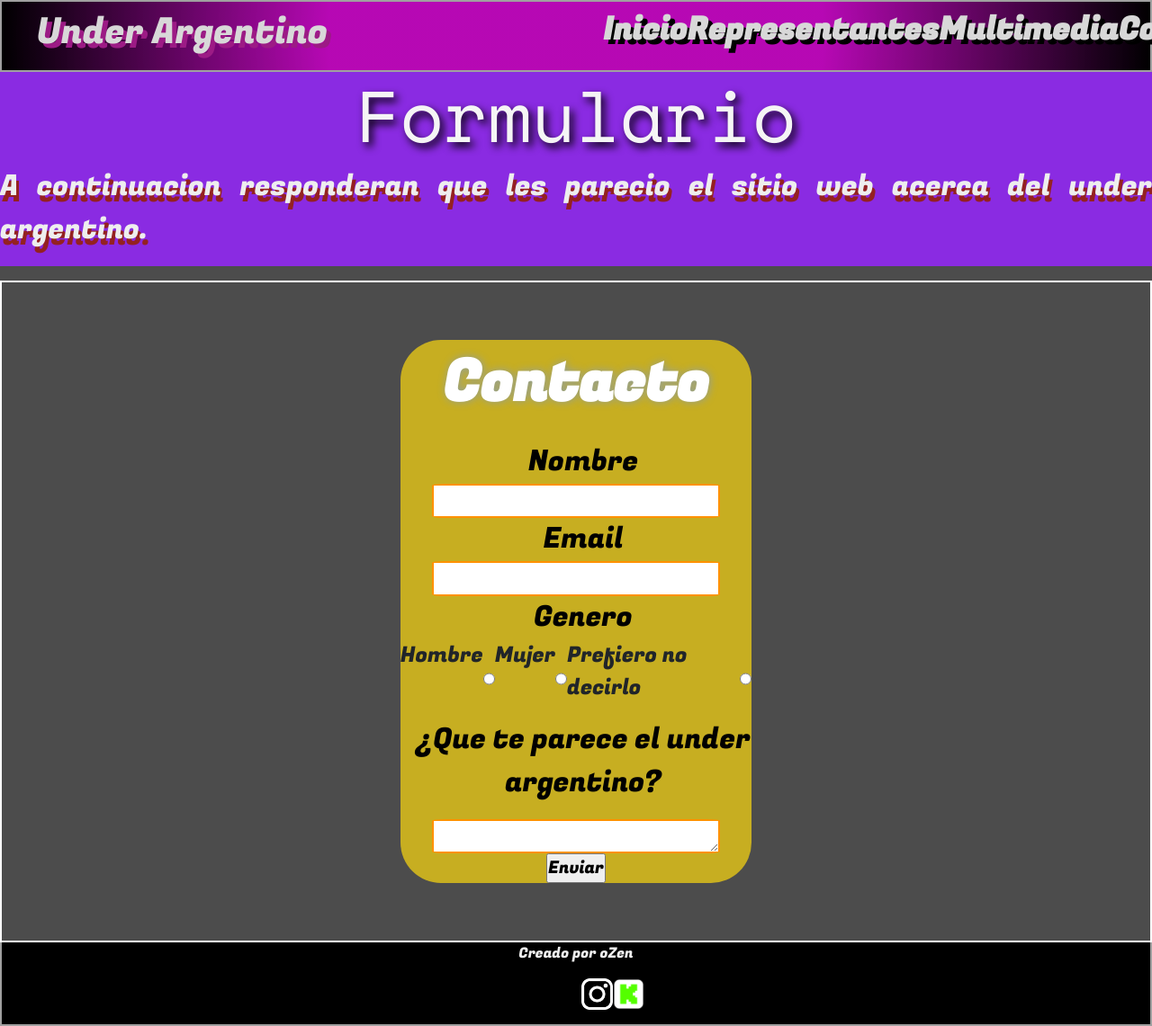
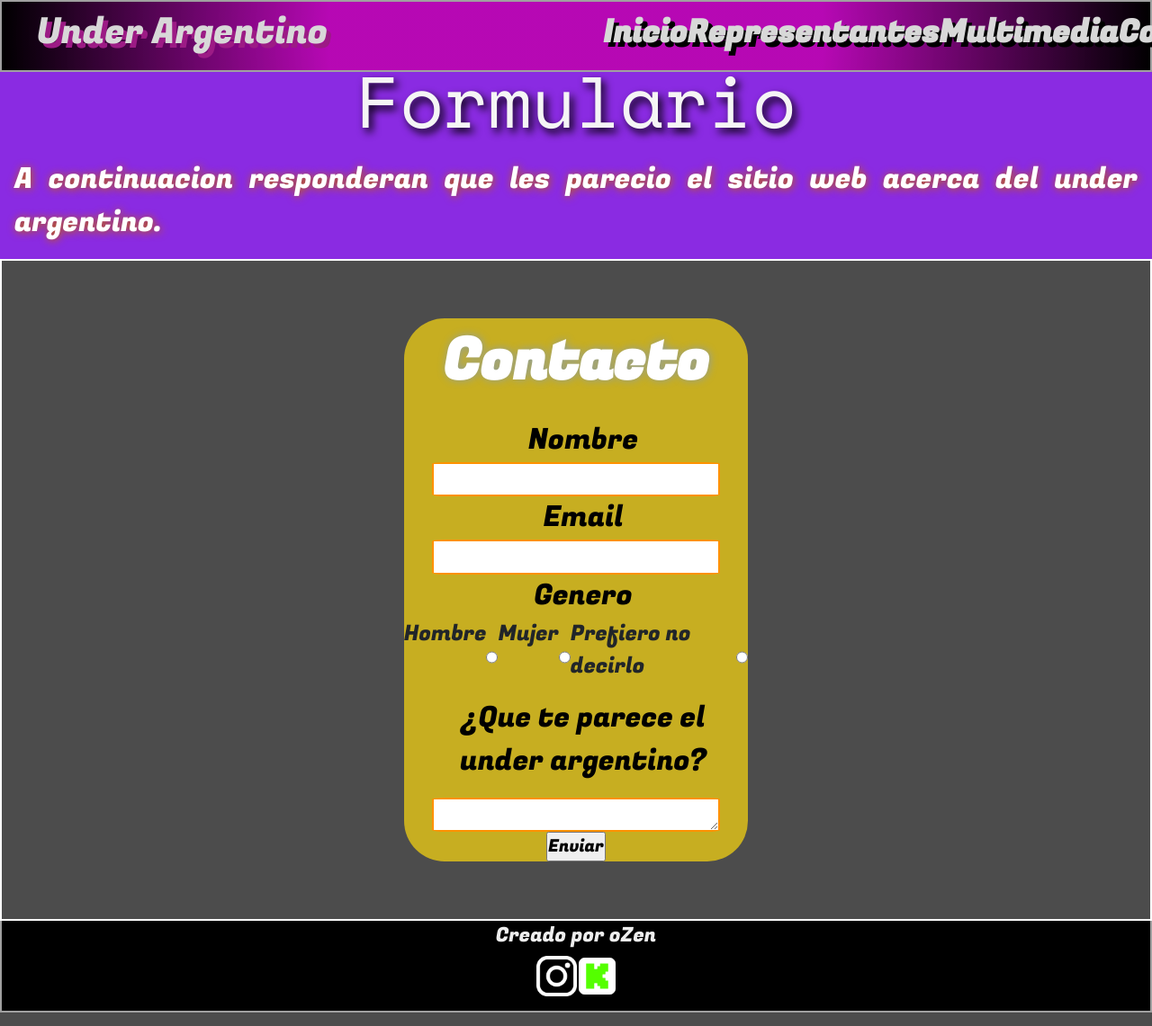
Before and after one commit to ozen06/under-argentino, a plain HTML site: page pages/formulario.html in a window 1280 px wide. Shown: the whole page at 90% size. Drawn offline with nearby package versions, Linux system fonts and the light colour scheme.

Commit message:
Arregle el footer. Baje la lista de header 1% por link href bootstrap.

```diff
--- a/sass/_footer.scss
+++ b/sass/_footer.scss
@@ -3,19 +3,15 @@
 
 footer {
     color: rgb(238, 238, 238);
-
     p {
         @include funciones.fonts(variables.$fuente-1, large);
+        text-align: center;
     }
 
     img {
-        height: 35px;
-        width: 35px;
+        height: 45px;
+        width: 45px;
         box-shadow: #ffffff;
-    }
-
-    nav {
-        width: 4vw;
     }
 }
 
@@ -23,6 +19,7 @@ footer {
     @include funciones.flex-centrado;
     flex-direction: column;
     background-color: black;
+    font-size: 1.4em;
     border-left: 2px solid rgb(160, 160, 160);
     border-bottom: 2px solid rgb(160, 160, 160);
     border-right: 2px solid rgb(160, 160, 160);
@@ -31,6 +28,8 @@ footer {
 .lista-footer {
     @include funciones.flex;
     list-style: none;
-    justify-content: space-between;
+    justify-content: center;
     flex-direction: row;
+    margin-top: -12%;
+    padding-left: 2%;
 }
--- a/sass/_header.scss
+++ b/sass/_header.scss
@@ -15,11 +15,6 @@ header {
     nav {
         @include funciones.flex-centrado;
     }
-
-    ul {
-        width: calc(100% - 50px);
-    }
-
 }
 
 .bootstrap-navbar{
@@ -53,5 +48,6 @@ header {
     @include funciones.fonts($font-size: 2.2em);
     list-style: none;
     width: 50vw;
+    padding-top: 1%;
     padding-right: 2rem;
 }
--- a/sass/estilos.scss
+++ b/sass/estilos.scss
@@ -22,7 +22,7 @@ section article {
     }
 
     p {
-        @include funciones.fonts(variables.$fuente-1, #eeeeee, null, 3px 7px #942121, justify);
+        @include funciones.fonts(variables.$fuente-1, #ffffff, null, 1px 1px 10px #c45f00, justify);
     }
 
     input text {
@@ -74,7 +74,7 @@ section article {
     background-color: #000000;
     width: auto;
     @include funciones.flex-centrado;
-    margin-top: 11%;
+    margin-top: 10%;
     border: 2px solid rgb(123, 255, 0);
     text-align: center;
     padding: 0.1rem;
@@ -93,7 +93,7 @@ section article {
 @for $i from 1 through 3 {
     .img-#{$i} {
         grid-area: img-#{$i};
-        @include funciones.flex(flex, center, bas, end);
+        @include funciones.flex(flex, center, baseline, end);
     }
 }
 
@@ -190,14 +190,18 @@ section article {
 }
 
 .titulo-multimedia {
-    @include funciones.flex-centrado;
-    padding-top: 5rem;
-    text-shadow: 4px 5px 10px black
+    padding-top: 5%;
+    text-align: center;
+    text-shadow: 4px 5px 10px black;
+    background-color: #8A2BE2;
+    margin: 0;
 }
 
 .texto-multimedia {
     @include funciones.flex-centrado;
-    padding-bottom: 1rem;
+    padding: 1rem;
+    background-color: #8A2BE2;
+    margin: 0;
 }
 
 .tamaño-multimedia {
@@ -220,7 +224,7 @@ section article {
     display: grid;
     grid-template-areas:
         ". formulario .";
-    grid-template-columns: 33% 34% 33%;
+    grid-template-columns: 1fr 1fr 1fr;
     padding: 5%;
     border: 2px solid white;
 }
```
Also changed, not shown: index.html (+4 -3 lines), css/estilos.css, 1 other file.
